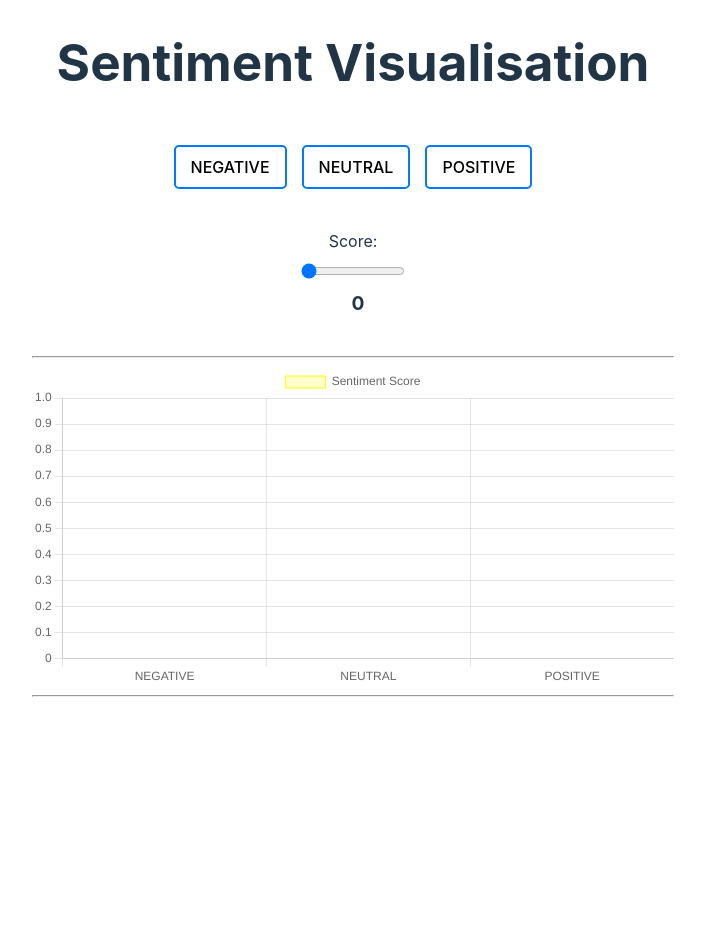
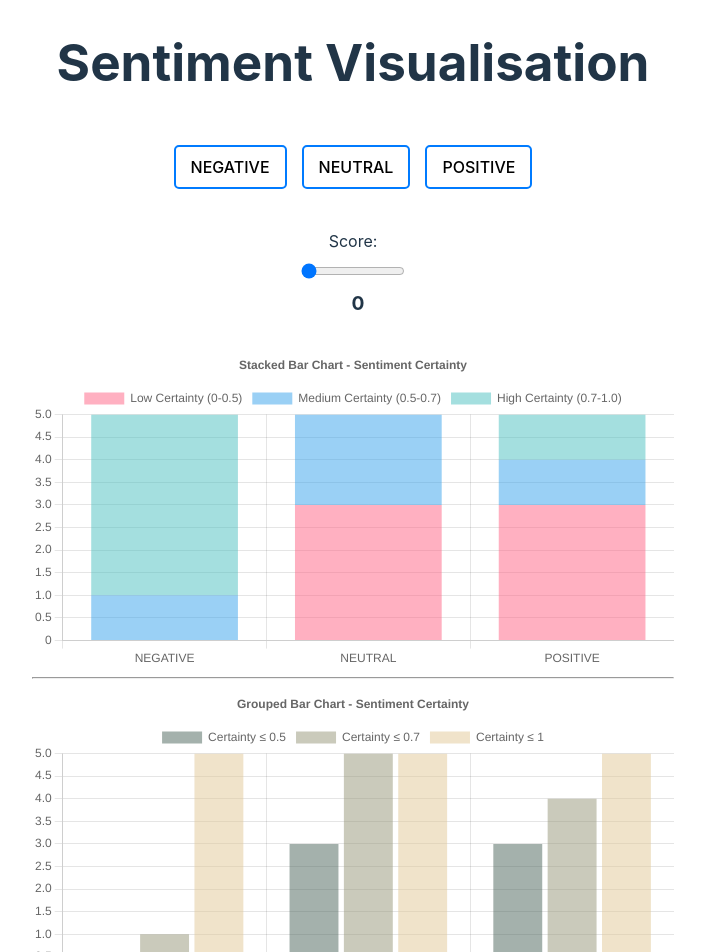
Before and after one commit to beatalinnea/prototype-chart-visualisation, a React (Vite) app: page / in a window 1280 px wide. Shown: the top 952 px of the page, without its empty margins (287-992 px from the left). Built offline with nearby package versions, Linux system fonts and the light colour scheme.

Commit message:
Add different graphs

```diff
--- /dev/null
+++ b/src/Charts/ArrayData.jsx
@@ -0,0 +1,93 @@
+import { Bar } from "react-chartjs-2";
+import { Chart as ChartJS, CategoryScale, LinearScale, BarElement, Title, Tooltip, Legend } from "chart.js";
+
+// Register the necessary Chart.js components
+ChartJS.register(CategoryScale, LinearScale, BarElement, Title, Tooltip, Legend);
+
+const sentimentData = [
+  { label: "NEGATIVE", score: 0.8 },
+  { label: "POSITIVE", score: 0.3 },
+  { label: "NEUTRAL", score: 0.5 },
+  { label: "NEGATIVE", score: 0.9 },
+  { label: "POSITIVE", score: 0.6 },
+  { label: "NEUTRAL", score: 0.4 },
+  { label: "NEGATIVE", score: 0.7 },
+  { label: "POSITIVE", score: 0.2 },
+  { label: "NEUTRAL", score: 0.55 },
+  { label: "NEGATIVE", score: 0.85 },
+  { label: "POSITIVE", score: 0.45 },
+  { label: "NEUTRAL", score: 0.35 },
+  { label: "NEGATIVE", score: 0.95 },
+  { label: "POSITIVE", score: 0.75 },
+  { label: "NEUTRAL", score: 0.65 },
+];
+
+const sentimentLabels = ["NEGATIVE", "NEUTRAL", "POSITIVE"];
+
+const StackedBarChart = () => {
+  const scoresByLabel = sentimentLabels.map(label => sentimentData.filter(d => d.label === label).map(d => d.score));
+
+  const data = {
+    labels: sentimentLabels,
+    datasets: [
+      {
+        label: 'Low Certainty (0-0.5)',
+        data: scoresByLabel.map(scores => scores.filter(score => score <= 0.5).length),
+        backgroundColor: 'rgba(255, 99, 132, 0.5)',
+      },
+      {
+        label: 'Medium Certainty (0.5-0.7)',
+        data: scoresByLabel.map(scores => scores.filter(score => score > 0.5 && score <= 0.7).length),
+        backgroundColor: 'rgba(54, 162, 235, 0.5)',
+      },
+      {
+        label: 'High Certainty (0.7-1.0)',
+        data: scoresByLabel.map(scores => scores.filter(score => score > 0.7).length),
+        backgroundColor: 'rgba(75, 192, 192, 0.5)',
+      },
+    ],
+  };
+
+  const options = {
+    responsive: true,
+    plugins: {
+      legend: { position: 'top' },
+      title: { display: true, text: 'Stacked Bar Chart - Sentiment Certainty' },
+    },
+    scales: { x: { stacked: true }, y: { stacked: true } },
+  };
+
+  return <Bar data={data} options={options} />;
+};
+
+const GroupedBarChart = () => {
+  const certaintyBins = [0.5, 0.7, 1.0];
+  const data = {
+    labels: sentimentLabels,
+    datasets: certaintyBins.map((threshold, index) => ({
+      label: `Certainty ≤ ${threshold}`,
+      data: sentimentLabels.map(label => sentimentData.filter(d => d.label === label && d.score <= threshold).length),
+      backgroundColor: `rgba(${(index + 1) * 75}, ${(index + 2) * 50}, ${(index + 3) * 30}, 0.5)`,
+    })),
+  };
+
+  return <Bar data={data} options={{ responsive: true, plugins: { title: { display: true, text: 'Grouped Bar Chart - Sentiment Certainty' } } }} />;
+};
+
+const HistogramForCertaintyDistribution = () => {
+  const bins = Array.from({ length: 10 }, (_, i) => i * 0.1);
+  const labels = bins.map((bin, i) => i < bins.length - 1 ? `${bin.toFixed(1)} - ${(bins[i + 1]).toFixed(1)}` : null).filter(Boolean);
+
+  const data = {
+    labels,
+    datasets: sentimentLabels.map((sentiment, index) => ({
+      label: sentiment,
+      data: labels.map((_, i) => sentimentData.filter(d => d.label === sentiment && d.score >= bins[i] && d.score < bins[i + 1]).length),
+      backgroundColor: ["rgba(255, 99, 132, 0.5)", "rgba(54, 162, 235, 0.5)", "rgba(75, 192, 132, 0.5)"][index],
+    })),
+  };
+
+  return <Bar data={data} options={{ responsive: true, plugins: { title: { display: true, text: 'Histogram - Certainty Distribution by Sentiment' } }, scales: { x: { stacked: false }, y: { stacked: false } } }} />;
+};
+
+export { StackedBarChart, GroupedBarChart, HistogramForCertaintyDistribution };
--- a/src/Charts/Container.jsx
+++ b/src/Charts/Container.jsx
@@ -4,6 +4,9 @@ import BarChartComponent from "./BarChartComponent";
 import PieChartComponent from "./PieChartComponent";
 import ScatterChart from "./SentimentScatterChart";
 import RadarChart from "./RadarChartComponent";
+import { StackedBarChart } from "./ArrayData";
+import { GroupedBarChart } from "./ArrayData";
+import { HistogramForCertaintyDistribution } from "./ArrayData";
 
 const Container = () => {
   const [sentiment, setSentiment] = useState(null); // Sentiment could be Positive, Neutral, Negative
@@ -18,6 +21,11 @@ const Container = () => {
       />
 
       <div style={{ display: "flex", flexDirection: "column", justifyContent: "center", width: "100%", maxWidth: "800px", marginTop: "30px" }}>
+        <StackedBarChart />
+        <hr style={{ border: "0.5px solidrgb(87, 87, 87)", width: "50vw"}} />
+        <GroupedBarChart />
+        <hr style={{ border: "0.5px solidrgb(87, 87, 87)", width: "50vw"}} />
+        <HistogramForCertaintyDistribution />
       <hr style={{ border: "0.5px solidrgb(87, 87, 87)", width: "50vw"}} />
         <BarChartComponent sentiment={sentiment} score={score} />
         <hr style={{ border: "0.5px solidrgb(87, 87, 87)", width: "50vw"}} />
```
